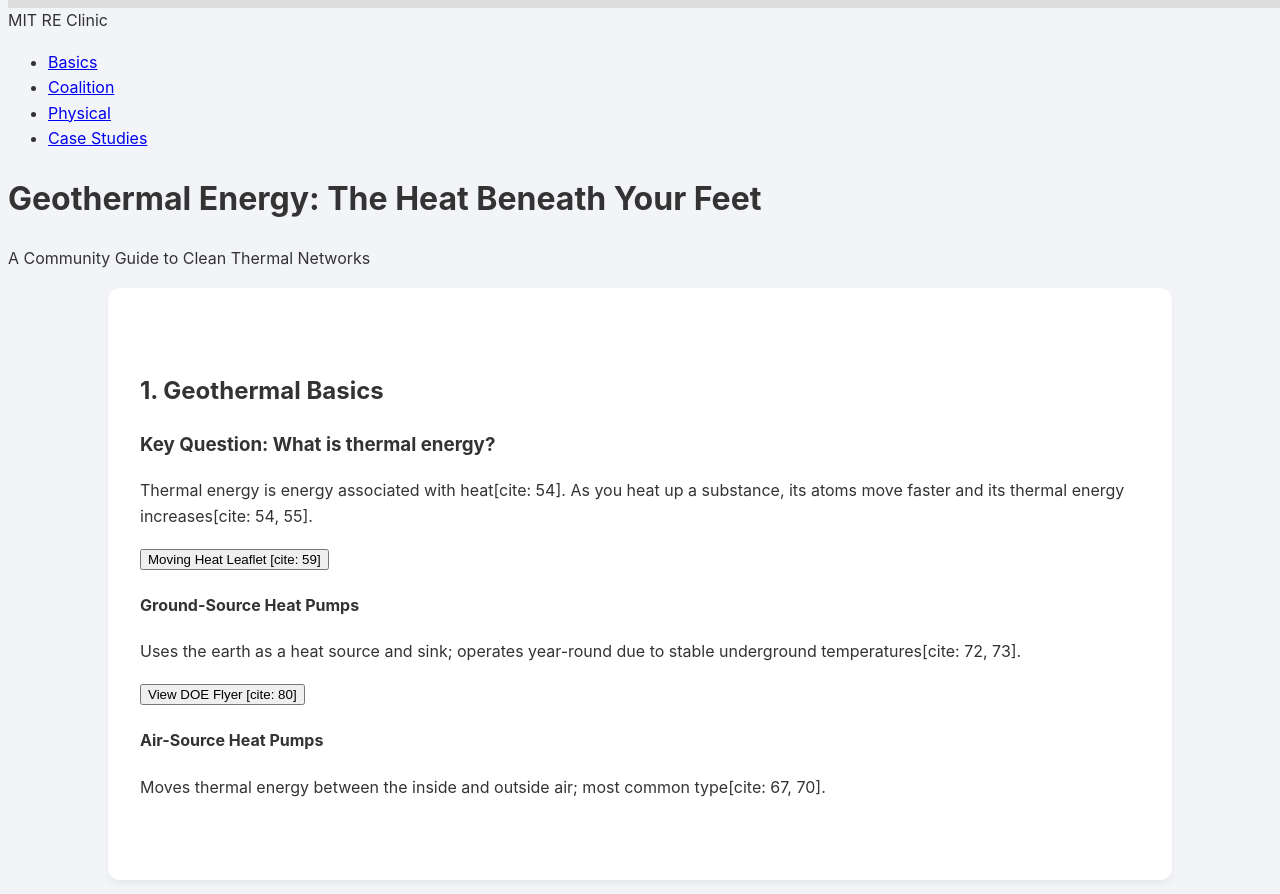
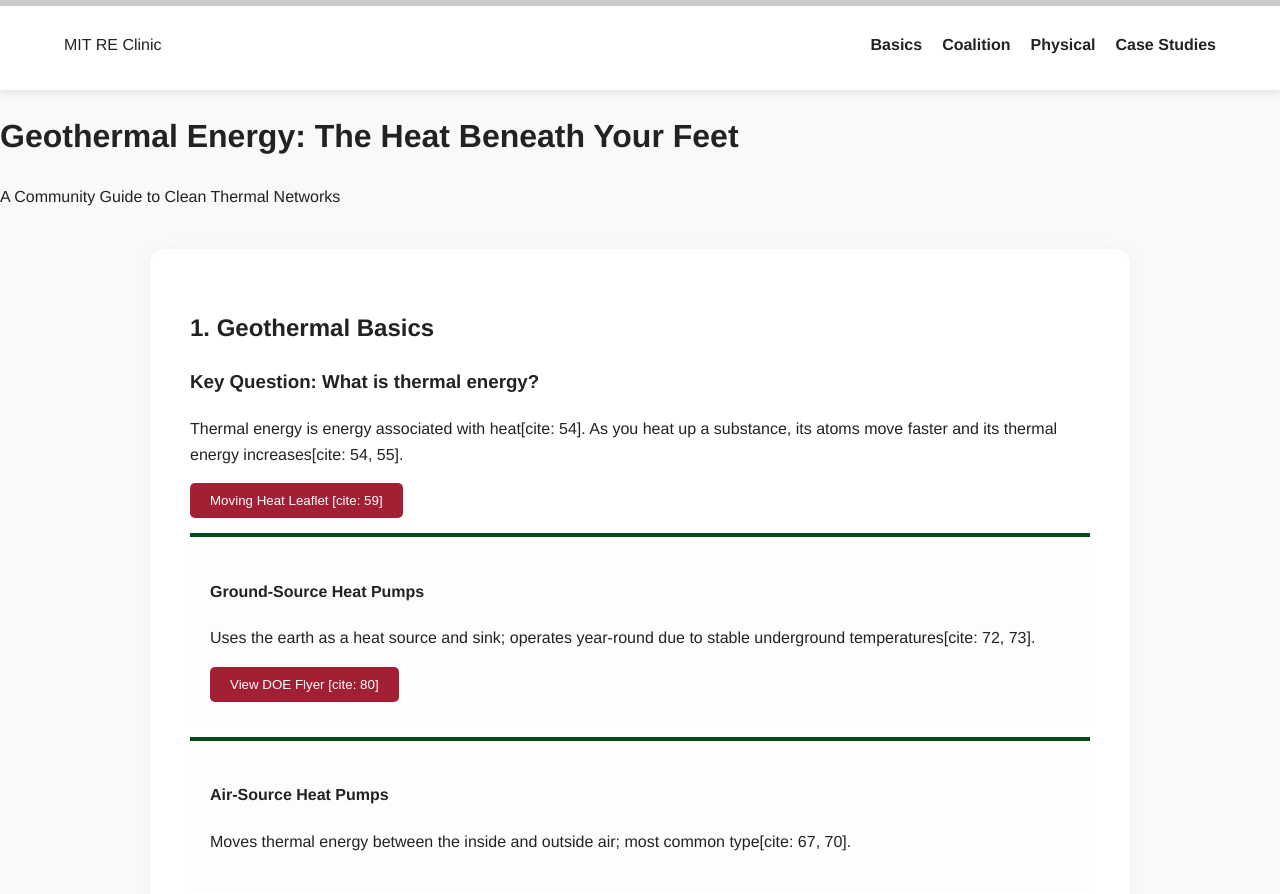
Before and after one commit to notAidven/GeoThermal-Learning-Portal, a plain HTML site: page index.html in a window 1280 px wide. Shown: the top 894 px of the page. Drawn offline with Linux system fonts and the light colour scheme.

Commit message:
adding actual styling

```diff
--- a/index.html
+++ b/index.html
@@ -79,6 +79,24 @@
             </div>
             <button class="ref-btn" onclick="openRef('geo-database')">Open Neighborhoods Database [cite: 475]</button>
         </section>
+
+        <section id="physical" class="module">
+            <h2>3. Getting Physical: Places & The Public</h2>
+            <p>Geothermal networks have many "nodes" (buildings) that connect to a shared network.</p>
+
+            <div class="physical-info">
+                <h3>Site Selection Checklist:</h3>
+                <ul>
+                    <li>Thermal load density (is there enough demand?)</li>
+                    <li>Geological feasibility (can we drill here?)</li>
+                    <li>Proximity to existing utility infrastructure</li>
+                </ul>
+            </div>
+
+            <div id="impact-map" style="background: #eee; height: 200px; display: flex; align-items: center; justify-content: center; border-radius: 10px;">
+            <p><strong>Interactive Map Placeholder:</strong> Showing Barnard College & Holyoke High School nodes.</p>
+            </div>
+        </section>
     </main>
 
     <footer>
--- a/scripts/main.js
+++ b/scripts/main.js
@@ -0,0 +1,34 @@
+window.onscroll = function() { updateProgress() };
+
+function updateProgress() {
+    const winScroll = document.body.scrollTop || document.documentElement.scrollTop;
+    const height = document.documentElement.scrollHeight - document.documentElement.clientHeight;
+    const scrolled = (winScroll / height) * 100;
+    document.getElementById("progress-bar").style.width = scrolled + "%";
+}
+
+// 1. Progress Bar Logic
+window.onscroll = function() {
+    const winScroll = document.body.scrollTop || document.documentElement.scrollTop;
+    const height = document.documentElement.scrollHeight - document.documentElement.clientHeight;
+    const scrolled = (winScroll / height) * 100;
+    document.getElementById("progress-bar").style.width = scrolled + "%";
+};
+
+// 2. Reference Hub Logic
+const references = {
+    'vermont-leaflet': 'https://outside.vermont.gov/agency/energy/MovingHeat.pdf',
+    'doe-flyer': 'https://www.energy.gov/sites/default/files/2024-03/geothermal-heat-pump-flyer.pdf',
+    'decision-timeline': '#', // Placeholder for internal doc
+    'site-selection': '#',
+    'geo-database': 'https://heet.org/neighborhood-geo-database/'
+};
+
+function openRef(id) {
+    const url = references[id];
+    if (url && url !== '#') {
+        window.open(url, '_blank');
+    } else {
+        alert("This reference material will be linked in the final version!");
+    }
+}
--- a/styles/style.css
+++ b/styles/style.css
@@ -38,3 +38,74 @@ body {
     border-radius: 12px;
     box-shadow: 0 4px 6px rgba(0,0,0,0.05);
 }
+:root {
+    --mit-red: #A31F34;
+    --geo-green: #004d1a;
+    --light-gray: #f8f9fa;
+    --dark-text: #222;
+}
+
+body {
+    font-family: 'Helvetica Neue', Arial, sans-serif;
+    background-color: var(--light-gray);
+    margin: 0;
+    color: var(--dark-text);
+}
+
+/* Progress Bar */
+#progress-container {
+    position: fixed;
+    top: 0;
+    width: 100%;
+    height: 6px;
+    background: #ccc;
+    z-index: 1000;
+}
+
+#progress-bar {
+    height: 100%;
+    background: var(--geo-green);
+    width: 0%;
+}
+
+/* Navigation */
+nav {
+    background: white;
+    padding: 1rem 5%;
+    display: flex;
+    justify-content: space-between;
+    align-items: center;
+    box-shadow: 0 2px 10px rgba(0,0,0,0.1);
+}
+
+nav ul { display: flex; list-style: none; gap: 20px; }
+nav a { text-decoration: none; color: var(--dark-text); font-weight: bold; }
+
+/* Section Styling */
+.module {
+    max-width: 900px;
+    margin: 40px auto;
+    padding: 40px;
+    background: white;
+    border-radius: 15px;
+    box-shadow: 0 4px 20px rgba(0,0,0,0.05);
+}
+
+.geo-card {
+    border-top: 4px solid var(--geo-green);
+    padding: 20px;
+    background: #fdfdfd;
+    margin-top: 15px;
+}
+
+button {
+    background: var(--mit-red);
+    color: white;
+    border: none;
+    padding: 10px 20px;
+    border-radius: 5px;
+    cursor: pointer;
+    transition: 0.3s;
+}
+
+button:hover { background: #82182a; }
```
